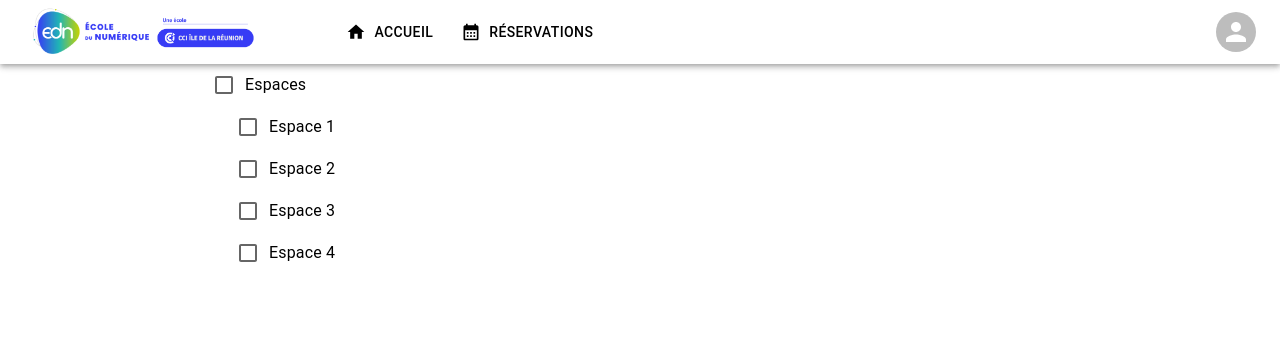
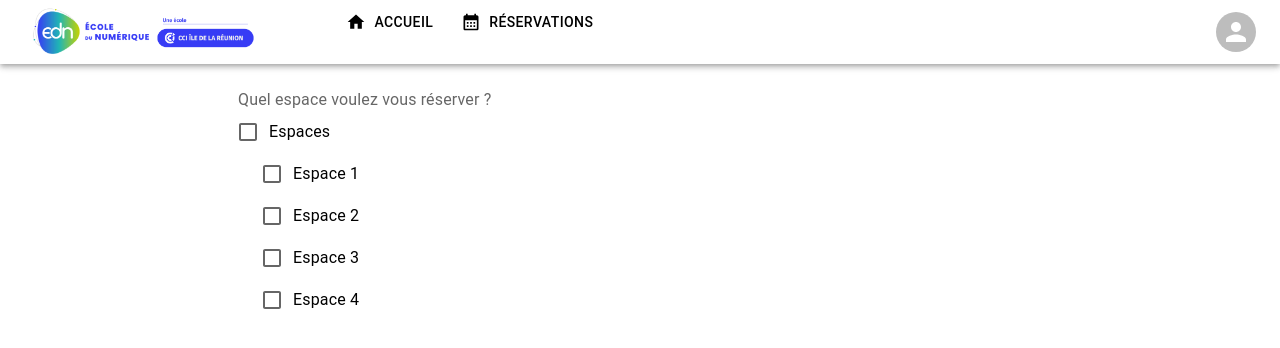
Before and after one commit to MatimeBruno/fablab-front, a React (Create React App) app: page /reservation in a window 1280 px wide. Shown: the top 348 px of the page. Built offline with nearby package versions, Linux system fonts and the light colour scheme; the HTML template or start-up script is replaced by a standard one.

Commit message:
merge with main

```diff
--- a/src/App.js
+++ b/src/App.js
@@ -10,8 +10,8 @@ function App()
 
 	return(
 		<>
-			<Layout connected={connected}>
-				<BrowserRouter>
+			<BrowserRouter>
+				<Layout connected={connected}>
 					<Routes>
 						<Route path="/">
 							<Route index element={<Home />} />
@@ -19,8 +19,8 @@ function App()
 							<Route path="*" element={<p>404, not found</p>} />
 						</Route>
 					</Routes>
-				</BrowserRouter>
-			</Layout>
+				</Layout>
+			</BrowserRouter>
 		</>
 	)
 }
--- a/src/components/reservation/Reservation.js
+++ b/src/components/reservation/Reservation.js
@@ -2,6 +2,8 @@ import {useState} from 'react';
 import Box from '@mui/material/Box';
 import Checkbox from '@mui/material/Checkbox';
 import FormControlLabel from '@mui/material/FormControlLabel';
+import FormControl from '@mui/material/FormControl';
+import FormLabel from '@mui/material/FormLabel';
 
 const spaces = ["Espace 1", "Espace 2", "Espace 3", "Espace 4"];
 
@@ -39,6 +41,8 @@ const Reservation = () => {
 
 	return (
 		<div>
+			<FormControl sx={{ m: 3 }} component="fieldset" variant="standard">
+				<FormLabel component="legend">Quel espace voulez vous réserver ?</FormLabel>
 				<FormControlLabel
 					label="Espaces"
 					control={
@@ -66,6 +70,7 @@ const Reservation = () => {
 						))
 					}
 				</Box>
+			</FormControl>
 		</div>
 	);
 }
--- a/src/layout/ResponsiveAppBar.js
+++ b/src/layout/ResponsiveAppBar.js
@@ -1,6 +1,6 @@
 // React imports
 import React, { useState } from 'react';
-import { useHref } from "react-router-dom";
+import { Link } from "react-router-dom";
 //Material layout imports
 import AppBar from '@mui/material/AppBar';
 import Box from '@mui/material/Box';
@@ -21,6 +21,7 @@ import HomeIcon from '@mui/icons-material/Home';
 import CalendarMonthIcon from '@mui/icons-material/CalendarMonth';
 //My imports
 import EDN_logo from '../img/LOGO_EDN_2021_WEB.png';
+import './responsiveAppBar.css';
 
 const pages = ['Accueil', 'Réservations'];
 const link = ['/', 'reservation'];
@@ -77,9 +78,11 @@ const ResponsiveAppBar = (props) => {
 										}}
 									>
 										{pages.map((page, i) => (
-											<MenuItem key={page} usehref={link[i]}>
+											<MenuItem key={page}>
+												<Link to={link[i]}>
 													{iconMenu[i] && iconMenu[i]}
 													<Typography textAlign="center">&nbsp;{page}</Typography>
+												</Link>
 											</MenuItem>
 										))}
 									</Menu>
@@ -95,14 +98,15 @@ const ResponsiveAppBar = (props) => {
 						<Stack direction="row" spacing={2} sx={{ml:10}}>
 						{
 							props.connected && pages.map((page, i) => (
+								<Link to={link[i]}>
 									<Button
 										key={page}
 										sx={{color:"black"}}
 										startIcon={iconMenu[i] && iconMenu[i]}
-									usehref={link[i]}
 									>
 										{page}
 									</Button>
+								</Link>
 							))
 						}
 						</Stack>
--- /dev/null
+++ b/src/layout/responsiveAppBar.css
@@ -0,0 +1,5 @@
+a
+{
+	text-decoration: none;
+	color: inherit;
+}
```
Lines whose indentation alone changed are shown as unchanged.
